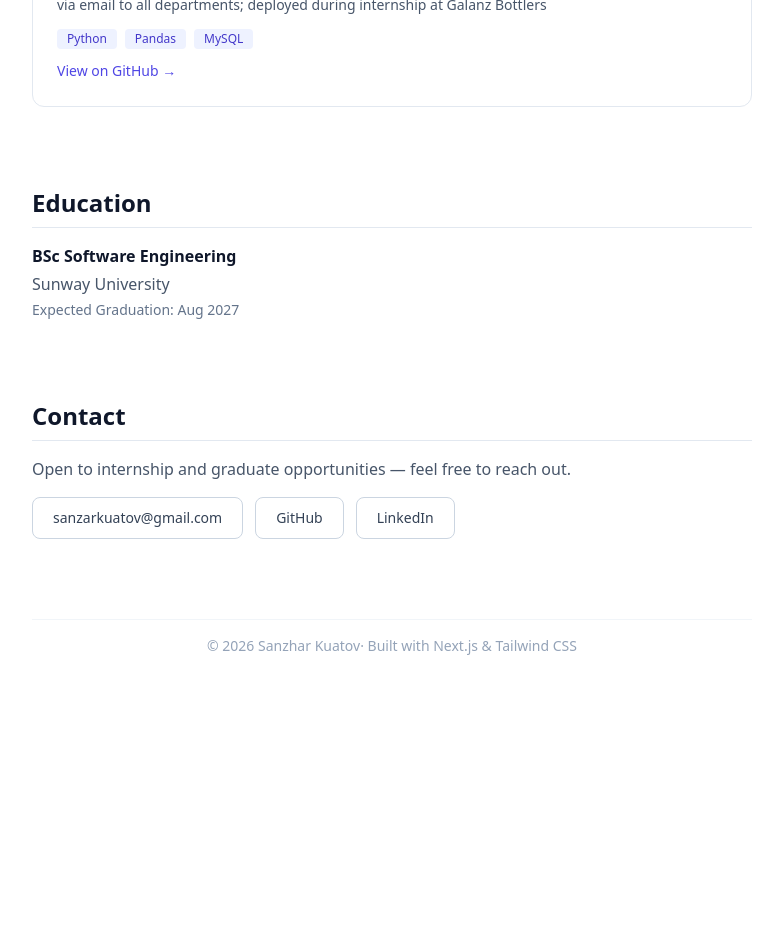
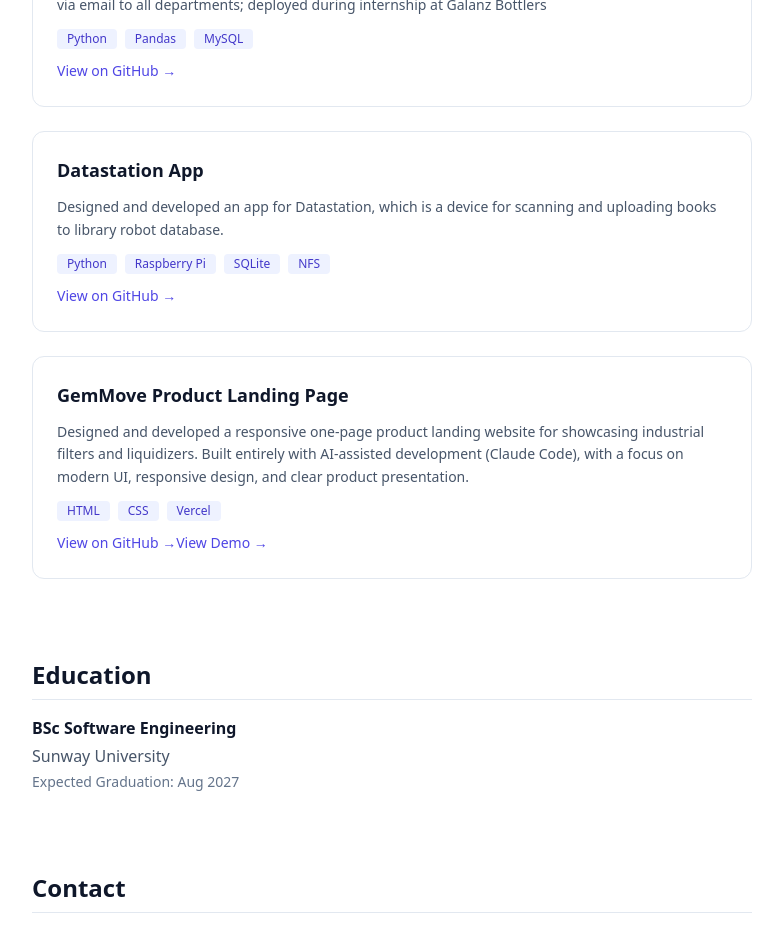
Before and after one commit to sanzhar-kuatov/portfolio, a Next.js app: page / in a window 1280 px wide. Shown: the part 1600-2528 px from the top of the page, without its empty margins (248-1031 px from the left). Before the commit the page ends 2352 px from the top, so only its background shows below. Built offline with nearby package versions, Linux system fonts and the light colour scheme.

Commit message:
Add project sections for Datastation and GemMove
Added project details for Datastation App and GemMove Product Landing Page, including descriptions, technologies used, and GitHub links.

```diff
--- a/app/page.jsx
+++ b/app/page.jsx
@@ -176,6 +176,62 @@ export default function Portfolio() {
             </a>
           </div>
 
+          {/* ── PROJECT 5 ── Copy this block to add more projects */}
+          <div className="border border-slate-200 rounded-xl p-6 space-y-3">
+
+            {/* EDIT: Project name */}
+            <h3 className="text-lg font-semibold text-slate-900">Datastation App</h3>
+
+            {/* EDIT: One sentence describing the project and what you learned */}
+            <p className="text-slate-600 text-sm leading-relaxed">
+             Designed and developed an app for Datastation, which is a device for scanning and uploading books to library robot database.
+            </p>
+
+            {/* EDIT: Technologies used in this project */}
+            <div className="flex flex-wrap gap-2">
+              <span className="bg-indigo-50 text-indigo-700 px-2.5 py-0.5 rounded text-xs font-medium">Python</span>
+              <span className="bg-indigo-50 text-indigo-700 px-2.5 py-0.5 rounded text-xs font-medium">Raspberry Pi</span>
+              <span className="bg-indigo-50 text-indigo-700 px-2.5 py-0.5 rounded text-xs font-medium">SQLite</span>
+              <span className="bg-indigo-50 text-indigo-700 px-2.5 py-0.5 rounded text-xs font-medium">NFS</span>
+            </div>
+
+            {/* EDIT: Your GitHub link for this project */}
+            <a href="https://github.com/sanzhar-kuatov/Gemmove_Website"
+               className="inline-block text-sm text-indigo-600 hover:text-indigo-800 font-medium transition-colors">
+              View on GitHub →
+            </a>
+          </div>
+
+          {/* ── PROJECT 6 ── Copy this block to add more projects */}
+          <div className="border border-slate-200 rounded-xl p-6 space-y-3">
+
+            {/* EDIT: Project name */}
+            <h3 className="text-lg font-semibold text-slate-900">GemMove Product Landing Page</h3>
+
+            {/* EDIT: One sentence describing the project and what you learned */}
+            <p className="text-slate-600 text-sm leading-relaxed">
+             Designed and developed a responsive one-page product landing website for showcasing industrial filters and liquidizers.
+              Built entirely with AI-assisted development (Claude Code), with a focus on modern UI, responsive design, and clear product presentation.
+            </p>
+
+            {/* EDIT: Technologies used in this project */}
+            <div className="flex flex-wrap gap-2">
+              <span className="bg-indigo-50 text-indigo-700 px-2.5 py-0.5 rounded text-xs font-medium">HTML</span>
+              <span className="bg-indigo-50 text-indigo-700 px-2.5 py-0.5 rounded text-xs font-medium">CSS</span>
+              <span className="bg-indigo-50 text-indigo-700 px-2.5 py-0.5 rounded text-xs font-medium">Vercel</span>
+            </div>
+
+            {/* EDIT: Your GitHub link for this project */}
+            <a href="https://github.com/sanzhar-kuatov/Gemmove_Website"
+               className="inline-block text-sm text-indigo-600 hover:text-indigo-800 font-medium transition-colors">
+              View on GitHub →
+            </a>
+            <a href="https://gemmove-website.vercel.app/"
+               className="inline-block text-sm text-indigo-600 hover:text-indigo-800 font-medium transition-colors">
+              View Demo →
+            </a>
+          </div>
+
         </div>
       </section>
 
```
